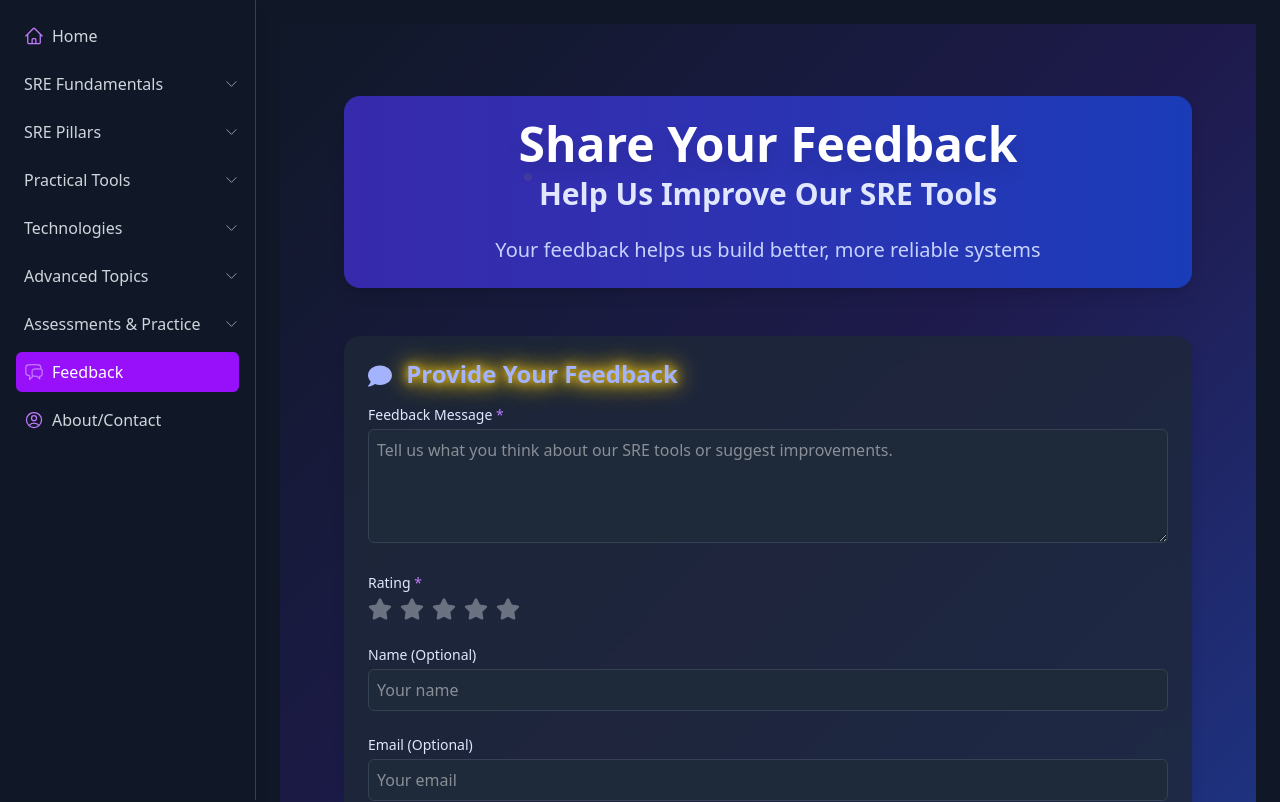
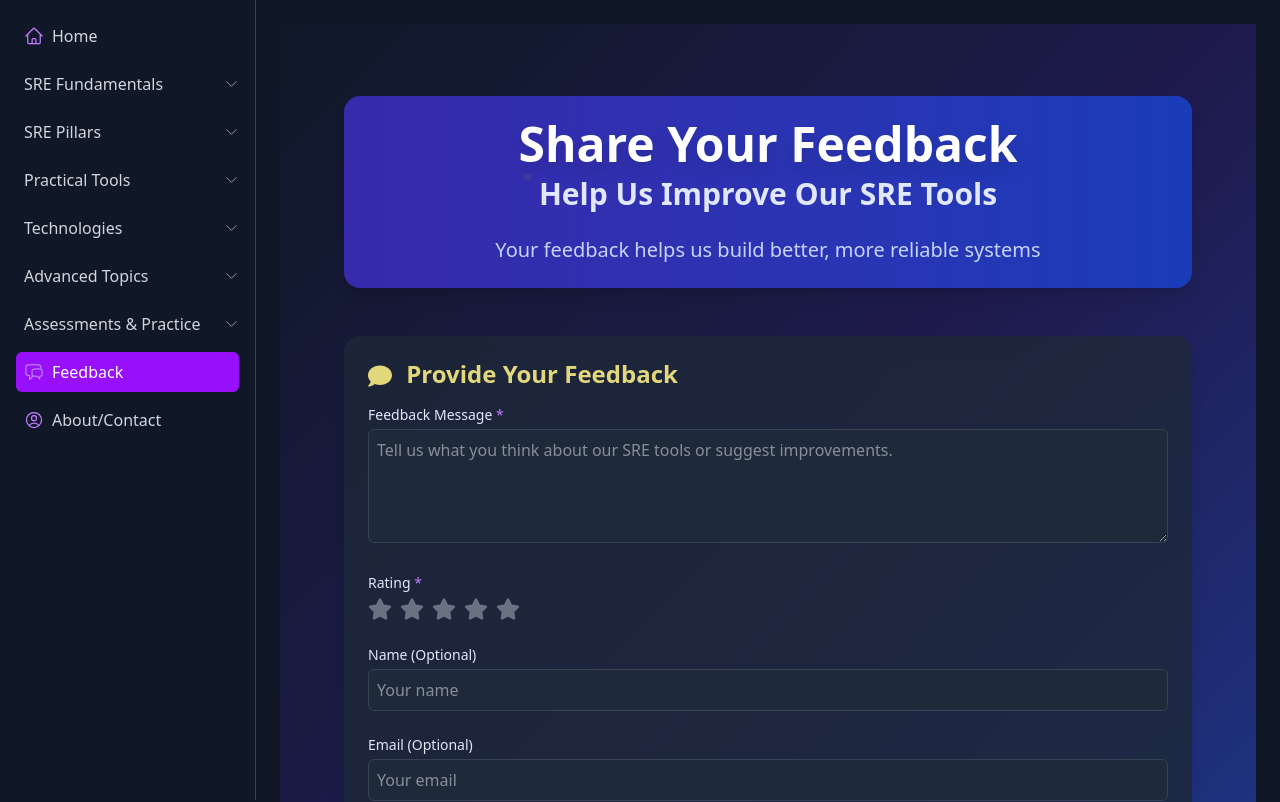
Before and after one commit to devops4noobs/sre4noobs, a Next.js app: page /feedback in a window 1280 px wide. Shown: the top 802 px of the page. Built offline with nearby package versions, Linux system fonts and the light colour scheme.

Commit message:
replace glowing with pulse text on feedback page

```diff
--- a/src/app/feedback/page.tsx
+++ b/src/app/feedback/page.tsx
@@ -123,7 +123,7 @@ export default function FeedbackPage() {
           onHoverStart={() => setHoveredSection("form")}
           onHoverEnd={() => setHoveredSection(null)}
         >
-          <h2 className="text-xl sm:text-2xl md:text-3xl font-semibold text-indigo-300 mb-4 glow-text">
+          <h2 className="text-xl sm:text-2xl md:text-3xl font-semibold text-yellow-200 mb-4 pulse-text">
             <FaComment className="inline mr-2" /> Provide Your Feedback
           </h2>
           <form onSubmit={handleSubmit(onSubmit)} className="space-y-6 text-white">
```
